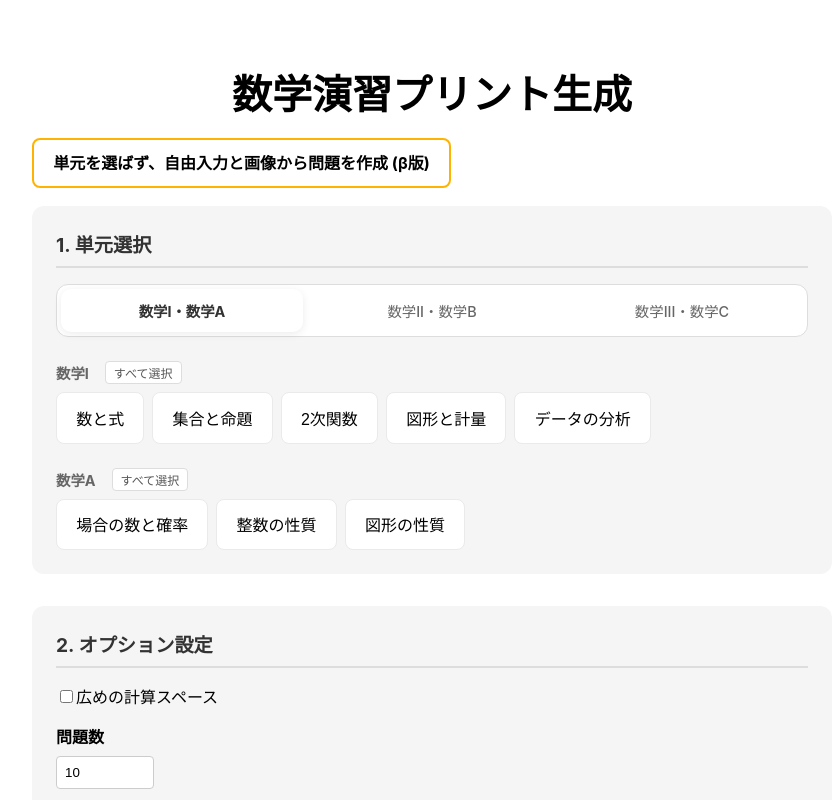
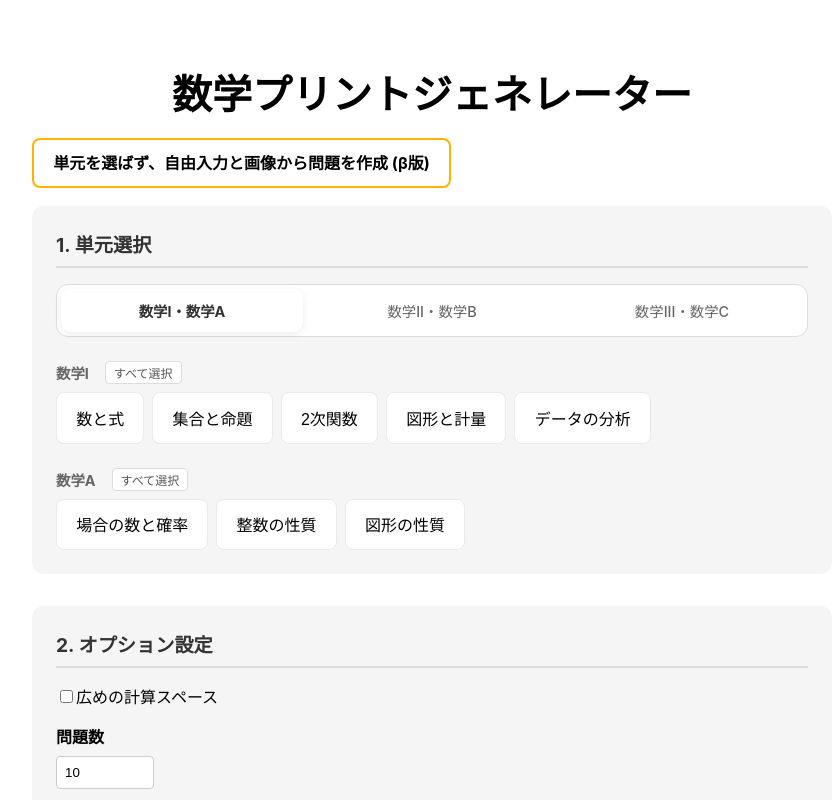
Before and after one commit to TatsuruHisanaga/math-app, a Next.js app: page / in a window 1280 px wide. Shown: the top 800 px of the page, without its empty margins (208-1047 px from the left). Built offline with nearby package versions, Linux system fonts and the light colour scheme.

Commit message:
chore: ui上の文言を変更

```diff
--- a/src/components/ProblemEditList.tsx
+++ b/src/components/ProblemEditList.tsx
@@ -248,7 +248,7 @@ export default function ProblemEditList({ problems, onDelete, onUpdate, onReques
                    <textarea
                      value={instruction}
                      onChange={(e) => setInstruction(e.target.value)}
-                     placeholder="例: 数値を簡単にして、文章題に変更して、など"
+                     placeholder="例: 数値を簡単にして、解説をもっと丁寧にして、など"
                      style={{
                          width: '100%',
                          minHeight: '60px',
@@ -292,7 +292,7 @@ export default function ProblemEditList({ problems, onDelete, onUpdate, onReques
                        gap: '0.5rem'
                      }}
                    >
-                     {loading ? '生成中...' : '💫 AIで再生成'}
+                     {loading ? '生成中...' : 'AIに修正をお願いする'}
                    </button>
                  </div>
                </div>
--- a/src/pages/index.tsx
+++ b/src/pages/index.tsx
@@ -865,7 +865,7 @@ export default function Home() {
       </Head>
 
       <main className={styles.main}>
-        <h1 className={styles.title}>数学演習プリント生成</h1>
+        <h1 className={styles.title}>数学プリントジェネレーター</h1>
 
         <div className={styles.header}>
           <Link href="/ai-creation" className={styles.card} style={{ border: '2px solid #FFB300', fontWeight: 'bold' }}>
```
